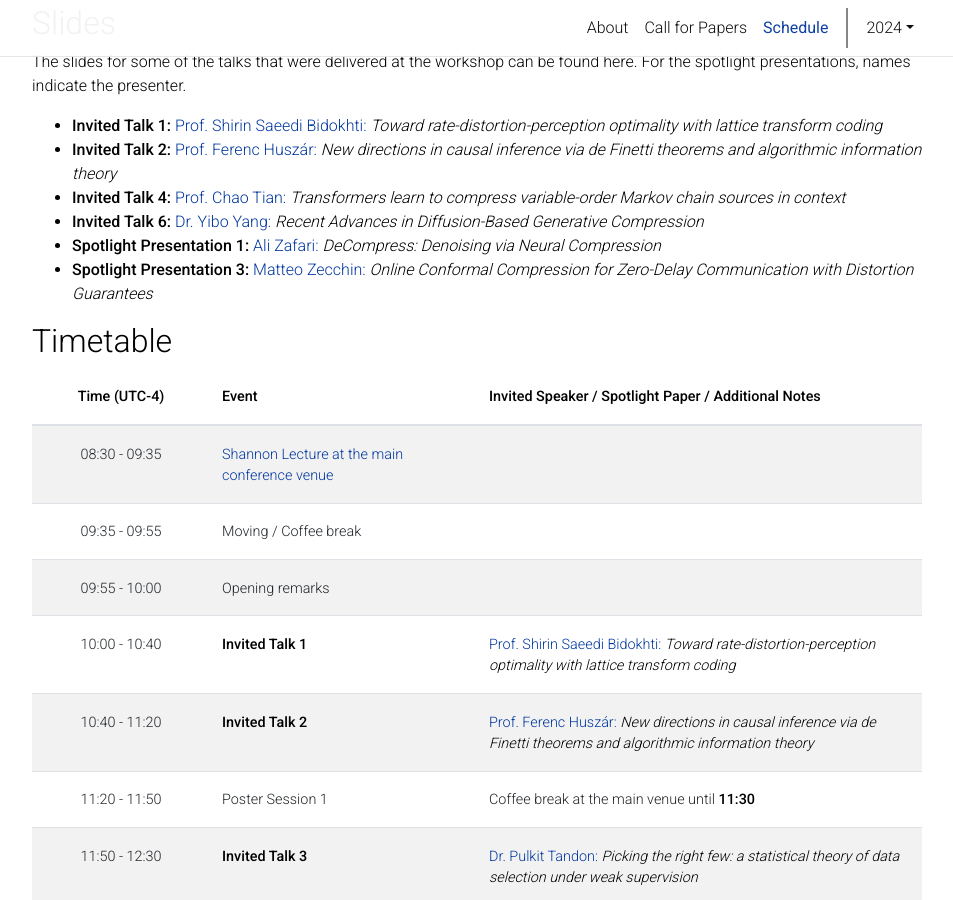
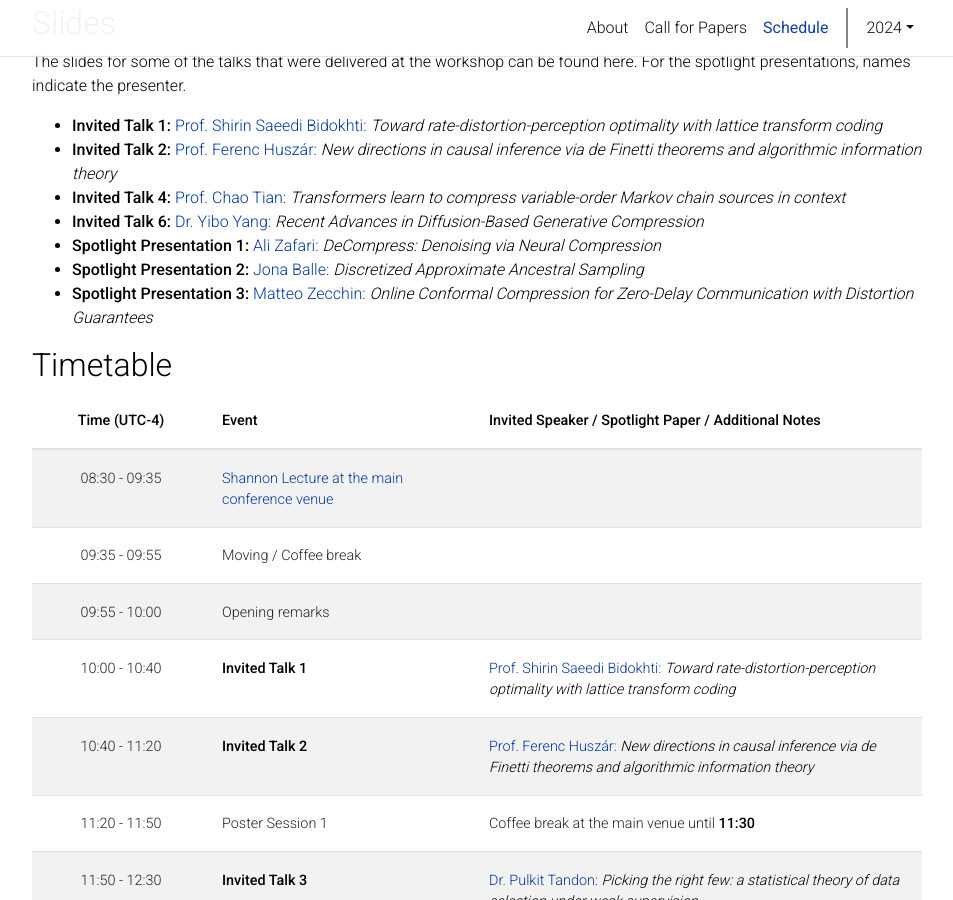
Before and after one commit to learn-to-compress-workshop-isit/learn-to-compress-workshop-isit.github.io, a Jekyll site: the page built from _pages/2025/schedule.md, in a window 1280 px wide and 900 px high, scrolled down 300 px. Shown: the whole window, without its empty margins (163-1116 px from the left). Built offline with Jekyll 4.4.1, drawn with Linux system fonts in a browser that asks for light colours; comment, search, counter and statistics services are not loaded; a style sheet for code colours, icons or effects is not loaded.

Commit message:
Added Jona's presentation

```diff
--- a/_pages/2025/schedule.md
+++ b/_pages/2025/schedule.md
@@ -21,6 +21,7 @@ The slides for some of the talks that were delivered at the workshop can be foun
 - [**Invited Talk 4:** Prof. Chao Tian: *Transformers learn to compress variable-order Markov chain sources in context*](/assets/pdf/talk_slides/Chao_Tian-CTW_TF.pdf)
 - [**Invited Talk 6:** Dr. Yibo Yang: *Recent Advances in Diffusion-Based Generative Compression*](/assets/pdf/talk_slides/Yibo_Yang-ISIT_2025_talk.pdf)
 - [**Spotlight Presentation 1:** Ali Zafari: *DeCompress: Denoising via Neural Compression*](/assets/pdf/talk_slides/Ali_Zafari-decompress_isit_workshop.pdf)
+- [**Spotlight Presentation 2:** Jona Balle: *Discretized Approximate Ancestral Sampling*](/assets/pdf/talk_slides/Jona_Balle-Discretized.pdf)
 - [**Spotlight Presentation 3:** Matteo Zecchin: *Online Conformal Compression for Zero-Delay Communication with Distortion Guarantees*](/assets/pdf/talk_slides/Matteo_Zecchin-Online_Conformal_Compression.pdf)
 
 ## Timetable
```
Also changed, not shown: 1 other file.
